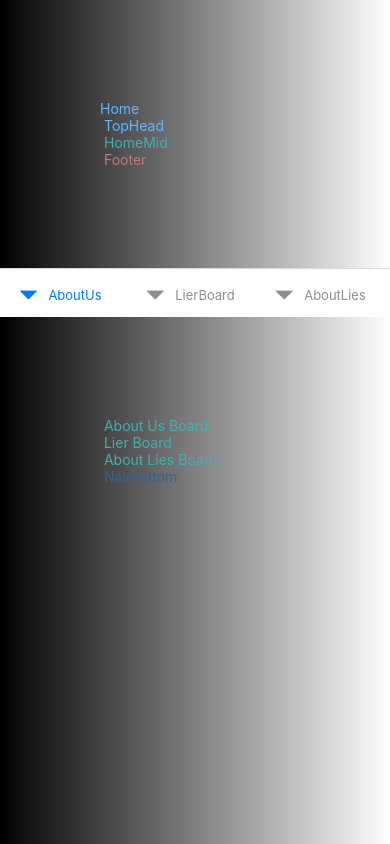
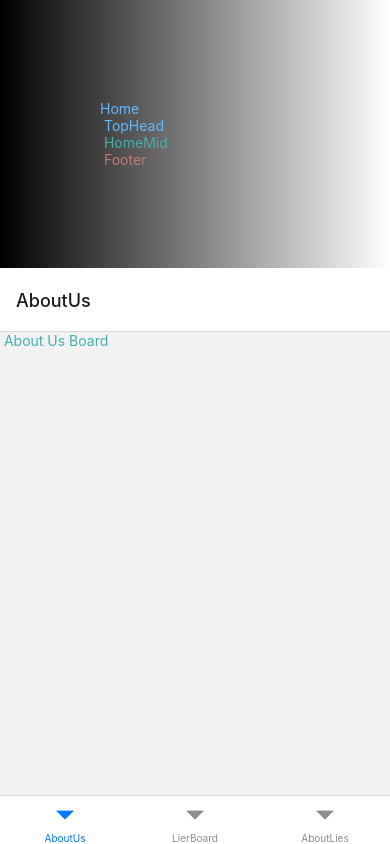
Before and after one commit to psteingh/LTRapp, a React Native app: screen / in a window 390 px wide. Built offline with nearby package versions, Linux system fonts and the light colour scheme.

Commit message:
ltrapp03251107

```diff
--- a/App.js
+++ b/App.js
@@ -2,33 +2,33 @@ import { StyleSheet, View } from 'react-native';
 import { LinearGradient } from 'expo-linear-gradient';
 
 import { NavigationContainer } from '@react-navigation/native';
-import { createBottomTabNavigator } from '@react-navigation/bottom-tabs';
+// import { createBottomTabNavigator } from '@react-navigation/bottom-tabs';
 
 import HomeComponent from './components/home.component';
 import NavBottom from './home/navbottom';
 
-import AboutUsBoard from './boardaboutus/aboutusboard.component';
-import LierBoard from './components/lierboard.component';
-import AboutLiesBoard from './boardaboutlies/aboutliesboard.component';
+// import AboutUsBoard from './boardaboutus/aboutusboard.component';
+// import LierBoard from './components/lierboard.component';
+// import AboutLiesBoard from './boardaboutlies/aboutliesboard.component';
 
 import Colors from './constants/colors';
 
-const Tab = createBottomTabNavigator();
+// const Tab = createBottomTabNavigator();
 
-function NavBot() {
-    return (
-        // <NavigationContainer>
-            <Tab.Navigator>
-            <Tab.Screen name="AboutUs" component={AboutUsBoard} />
-            <Tab.Screen name="LierBoard" component={LierBoard} />
-            <Tab.Screen name="AboutLies" component={AboutLiesBoard} />
-            </Tab.Navigator>
-    );
-    }
+// function NavBot() {
+//     return (
+//             <Tab.Navigator>
+//             <Tab.Screen name="AboutUs" component={AboutUsBoard} />
+//             <Tab.Screen name="LierBoard" component={LierBoard} />
+//             <Tab.Screen name="AboutLies" component={AboutLiesBoard} />
+//             </Tab.Navigator>
+//     );
+//     }
 
 export default function App() {
   return (
     <NavigationContainer>
+
       <LinearGradient
         start={{x: 0, y: 0}}
         end={{x: 1, y: 0}}
@@ -38,12 +38,13 @@ export default function App() {
       <View>
       <HomeComponent />
       </View>
-      <View>
-        <NavBot />
-      </View>
-      <View>
-        <NavBottom />
-      </View>
+      {/* <Tab.Navigator>
+            <Tab.Screen name="AboutUs" component={AboutUsBoard} />
+            <Tab.Screen name="LierBoard" component={LierBoard} />
+            <Tab.Screen name="AboutLies" component={AboutLiesBoard} />
+      </Tab.Navigator> */}
+      {/* <NavBot /> */}
+      <NavBottom />
       </LinearGradient>
     </NavigationContainer>
   );
--- a/home/navbottom.js
+++ b/home/navbottom.js
@@ -1,6 +1,6 @@
 import { View, Text, StyleSheet } from 'react-native';
 // import { NavigationContainer } from '@react-navigation/native';
-// import { createBottomTabNavigator } from '@react-navigation/bottom-tabs';
+import { createBottomTabNavigator } from '@react-navigation/bottom-tabs';
 
 import Colors from '../constants/colors';
 
@@ -8,24 +8,24 @@ import AboutUsBoard from '../boardaboutus/aboutusboard.component';
 import LierBoard from '../components/lierboard.component';
 import AboutLiesBoard from '../boardaboutlies/aboutliesboard.component';
 
-// const Tab = createBottomTabNavigator();
+const Tab = createBottomTabNavigator();
 
 function NavBottom() {
     return (
         // <NavigationContainer>
-            // <Tab.Navigator>
-            // <Tab.Screen name="AboutUs" component={AboutUsBoard} />
-            // <Tab.Screen name="LierBoard" component={LierBoard} />
-            // <Tab.Screen name="AboutLies" component={AboutLiesBoard} />
-            // </Tab.Navigator>
+            <Tab.Navigator>
+            <Tab.Screen name="AboutUs" component={AboutUsBoard} />
+            <Tab.Screen name="LierBoard" component={LierBoard} />
+            <Tab.Screen name="AboutLies" component={AboutLiesBoard} />
+            </Tab.Navigator>
         // </NavigationContainer>
 
-        <View style={styles.navBottomContainer}>
-        <AboutUsBoard />
-        <LierBoard />
-        <AboutLiesBoard />
-        <Text style={styles.navBottomText}> NavBottom </Text>
-        </View>
+        // <View style={styles.navBottomContainer}>
+        // <AboutUsBoard />
+        // <LierBoard />
+        // <AboutLiesBoard />
+        // <Text style={styles.navBottomText}> NavBottom </Text>
+        // </View>
     );
 }
 
```
